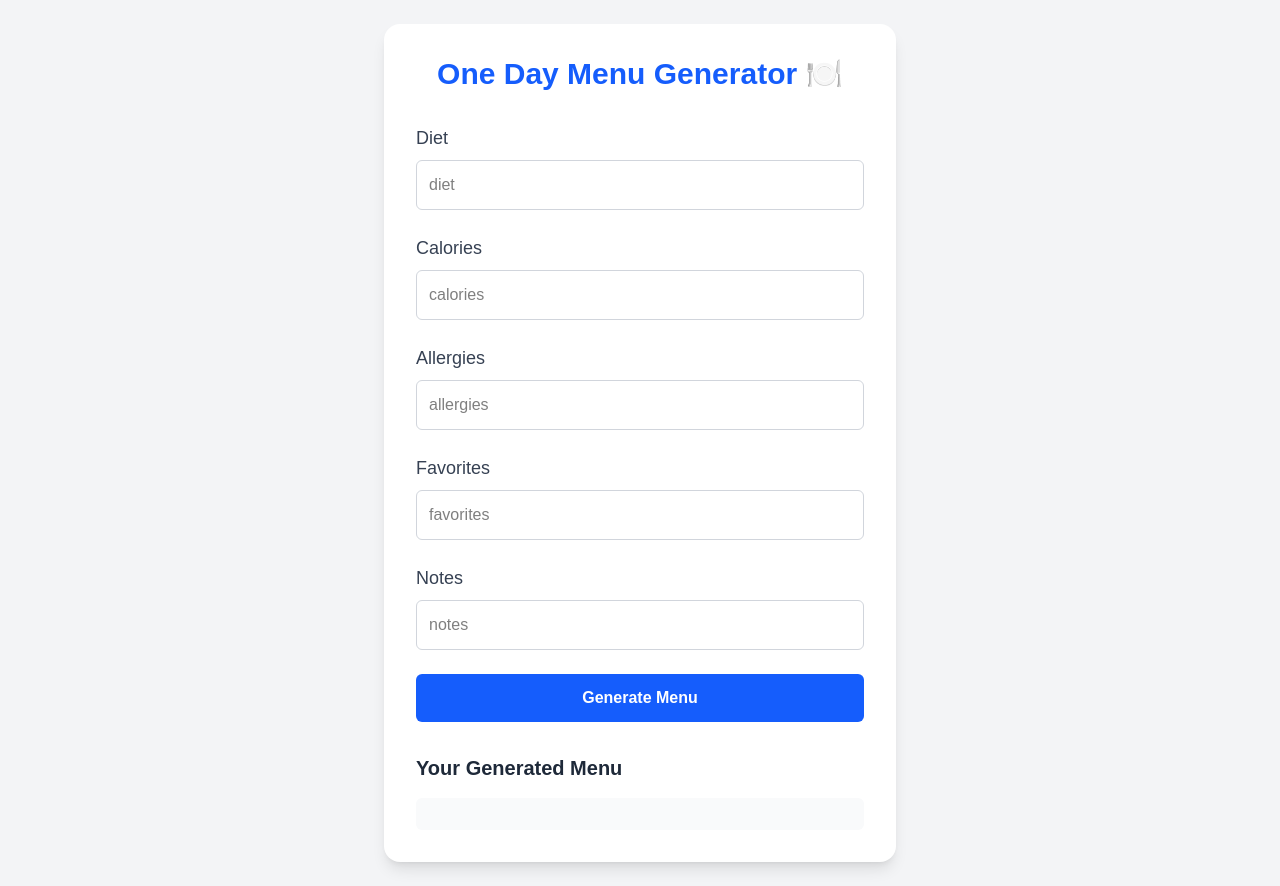
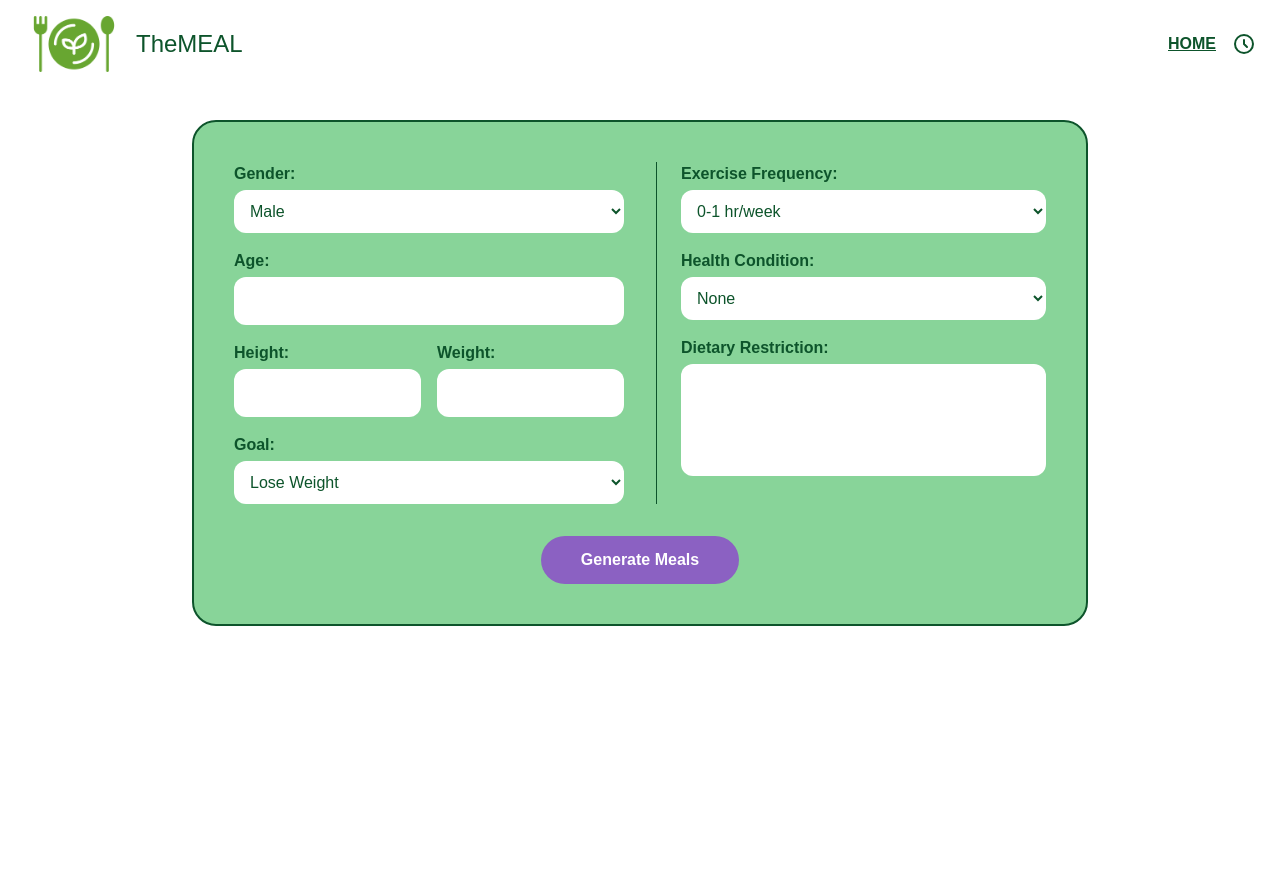
Before and after one commit to TramTonne/theMeal, a Next.js app: page /generate in a window 1280 px wide. After the commit the page ends 800 px from the top, so only its background shows below. Built offline with nearby package versions, Linux system fonts and the light colour scheme.

Commit message:
update front end

```diff
--- a/app/generate/page.js
+++ b/app/generate/page.js
@@ -1,69 +1,113 @@
 'use client';
-
+import { useRouter } from 'next/navigation';
 import Link from 'next/link';
-
-<Link href="/generate" className="text-blue-500 underline">
-  Go to Generate Page
-</Link>
-
-import { useState } from 'react';
+import Image from 'next/image';
 
 export default function GeneratePage() {
-  const [form, setForm] = useState({
-    diet: '', calories: '', allergies: '', favorites: '', notes: ''
-  });
-  const [menu, setMenu] = useState('');
-  const [loading, setLoading] = useState(false);
+  const router = useRouter();
+  return (
+      <main className="min-h-screen bg-white px-6 py-4 flex flex-col">
+      {/* Top Bar */}
+      <div className="flex justify-between items-center mb-12">
+        <div className="flex items-center gap-3">
+          <Image src="/images/logo.png" alt="TheMEAL logo" width={100} height={100} />
+          <h1 className="text-2xl font-lexend text-green-900">TheMEAL</h1>
+        </div>
+        <div className="flex items-center gap-4">
+          <Link href="/">
+            <span className="text-green-900 font-semibold underline cursor-pointer">HOME</span>
+          </Link>
+          <svg className="w-6 h-6 text-green-900" fill="none" stroke="currentColor" strokeWidth={2} viewBox="0 0 24 24">
+            <path strokeLinecap="round" strokeLinejoin="round" d="M12 8v4l3 3m6-3a9 9 0 11-18 0 9 9 0 0118 0z" />
+          </svg>
+        </div>
+      </div>
+      {/* Form Box */}
+        {/* <div
+            className="rounded-3xl border-2 border-green-900 p-8 md:p-10 flex flex-col items-center w-full max-w-7xl mx-auto"
+            style={{ backgroundColor: '#88d499' }}
+        > */}
 
-  const handleChange = (e) => setForm({ ...form, [e.target.name]: e.target.value });
 
-  const handleSubmit = async (e) => {
-    e.preventDefault();
-    setLoading(true);
-    const res = await fetch('/api/generate', {
-      method: 'POST',
-      headers: { 'Content-Type': 'application/json' },
-      body: JSON.stringify(form)
-    });
-    const data = await res.json();
-    setMenu(data.menu);
-    setLoading(false);
-  };
+        <div className="bg-[#88d499] rounded-3xl border-2 border-green-900 p-8 md:p-10 w-full max-w-4xl mx-auto">
+  <form className="grid md:grid-cols-2 gap-8 text-green-900">
+    {/* LEFT COLUMN */}
+    <div className="flex flex-col gap-4">
+      <div>
+        <label className="font-semibold">Gender:</label>
+        <select className="w-full rounded-xl p-3 mt-1 bg-white">
+          <option>Male</option>
+          <option>Female</option>
+          <option>Other</option>
+        </select>
+      </div>
 
-  return (
-    <main className="flex flex-col items-center justify-center min-h-screen bg-gray-100 py-6">
-      <div className="bg-white rounded-2xl shadow-lg p-8 w-full max-w-lg">
-        <h1 className="text-3xl font-bold mb-8 text-center text-blue-600">One Day Menu Generator 🍽️</h1>
+      <div>
+        <label className="font-semibold">Age:</label>
+        <input type="number" className="w-full rounded-xl p-3 mt-1 bg-white" />
+      </div>
 
-        <form onSubmit={handleSubmit} className="flex flex-col gap-6">
-          {['diet', 'calories', 'allergies', 'favorites', 'notes'].map((key) => (
-            <div key={key} className="flex flex-col">
-              <label htmlFor={key} className="text-lg font-medium text-gray-700">{key.charAt(0).toUpperCase() + key.slice(1)}</label>
-              <input
-                id={key}
-                name={key}
-                placeholder={key}
-                value={form[key]}
-                onChange={handleChange}
-                className="mt-2 p-3 border border-gray-300 rounded-md focus:outline-none focus:ring-2 focus:ring-blue-400"
-                style={{ color: 'black' }}
-              />
+      <div className="flex gap-4">
+        <div className="w-1/2">
+          <label className="font-semibold">Height:</label>
+          <input type="text" className="w-full rounded-xl p-3 mt-1 bg-white" />
         </div>
-          ))}
+        <div className="w-1/2">
+          <label className="font-semibold">Weight:</label>
+          <input type="text" className="w-full rounded-xl p-3 mt-1 bg-white" />
+        </div>
+      </div>
 
-          <button
-            type="submit"
-            className="bg-blue-600 hover:bg-blue-700 text-white font-semibold py-3 rounded-md transition-colors"
-          >
-            {loading ? 'Generating...' : 'Generate Menu'}
-          </button>
+      <div>
+        <label className="font-semibold">Goal:</label>
+        <select className="w-full rounded-xl p-3 mt-1 bg-white">
+          <option>Lose Weight</option>
+          <option>Maintain Weight</option>
+          <option>Gain Weight</option>
+        </select>
+      </div>
+
+    </div>
+
+    {/* RIGHT COLUMN */}
+    <div className="flex flex-col gap-4 border-l border-green-900 pl-6">
+      <div>
+        <label className="font-semibold">Exercise Frequency:</label>
+        <select className="w-full rounded-xl p-3 mt-1 bg-white">
+          <option>0-1 hr/week</option>
+          <option>1-3 hrs/week</option>
+          <option>3-6 hrs/week</option>
+          <option>6-10 hrs/week</option>
+          <option>10+ hrs/week</option>
+        </select>
+      </div>
+
+      <div>
+        <label className="font-semibold">Health Condition:</label>
+        <select className="w-full rounded-xl p-3 mt-1 bg-white">
+          <option>None</option>
+          <option>Diabetes</option>
+          <option>High Blood Pressure</option>
+        </select>
+      </div>
+
+      <div>
+        <label className="font-semibold">Dietary Restriction:</label>
+        <textarea className="w-full rounded-xl p-3 mt-1 h-28 resize-none bg-white" />
+      </div>
+    </div>
   </form>
 
-        <div className="mt-8">
-          <h2 className="text-xl font-semibold text-gray-800 mb-4">Your Generated Menu</h2>
-          <pre className="bg-gray-50 rounded-md p-4 whitespace-pre-wrap text-gray-800">{menu}</pre>
+  {/* Submit Button */}
+  <div className="flex justify-center mt-8">
+    <button
+      onClick={() => router.push('/option')}
+      className="px-10 py-3 bg-[#8b61c2] text-white rounded-full hover:bg-purple-700 font-semibold">
+      Generate Meals
+    </button>
   </div>
 </div>
+
     </main>
   );
 }
--- a/app/main/page.js
+++ b/app/main/page.js
@@ -1,86 +1,68 @@
 'use client';
 
-import Image from 'next/image';
+import Link from 'next/link';
+
+<Link href="/generate" className="text-blue-500 underline">
+  Go to Generate Page
+</Link>
+
+import { useState } from 'react';
 
 export default function GeneratePage() {
+  const [form, setForm] = useState({
+    diet: '', calories: '', allergies: '', favorites: '', notes: ''
+  });
+  const [menu, setMenu] = useState('');
+  const [loading, setLoading] = useState(false);
+
+  const handleChange = (e) => setForm({ ...form, [e.target.name]: e.target.value });
+
+  const handleSubmit = async (e) => {
+    e.preventDefault();
+    setLoading(true);
+    const res = await fetch('/api/generate', {
+      method: 'POST',
+      headers: { 'Content-Type': 'application/json' },
+      body: JSON.stringify(form)
+    });
+    const data = await res.json();
+    setMenu(data.menu);
+    setLoading(false);
+  };
+
   return (
-      <main className="min-h-screen bg-white px-6 py-4 flex flex-col">
-      {/* Top Bar */}
-      <div className="flex justify-between items-center mb-12">
-        <div className="flex items-center gap-3">
-          <Image src="/images/logo.png" alt="TheMEAL logo" width={100} height={100} />
-          <h1 className="text-2xl font-lexend text-green-900">TheMEAL</h1>
-        </div>
-        <div>
-          <svg className="w-6 h-6 text-gray-600" fill="none" stroke="currentColor" strokeWidth={2} viewBox="0 0 24 24">
-            <path strokeLinecap="round" strokeLinejoin="round" d="M12 8v4l3 3m6-3a9 9 0 11-18 0 9 9 0 0118 0z" />
-          </svg>
-        </div>
-      </div>
-      {/* Form Box */}
-        <div
-            className="rounded-3xl border-2 border-green-900 p-8 md:p-10 flex flex-col items-center w-full max-w-7xl mx-auto"
-            style={{ backgroundColor: '#88d499' }}
-        >
+    <main className="flex flex-col items-center justify-center min-h-screen bg-gray-100 py-6">
+      <div className="bg-white rounded-2xl shadow-lg p-8 w-full max-w-lg">
+        <h1 className="text-3xl font-bold mb-8 text-center text-blue-600">One Day Menu Generator 🍽️</h1>
 
-        <form className="w-full grid md:grid-cols-2 gap-x-8 gap-y-6 text-green-900">
-          {/* Left Side */}
-          <div>
-            <label>Gender:</label>
-            <select className="w-full rounded-md p-2 mt-1">
-              <option>Male</option>
-              <option>Female</option>
-              <option>Other</option>
-            </select>
+        <form onSubmit={handleSubmit} className="flex flex-col gap-6">
+          {['diet', 'calories', 'allergies', 'favorites', 'notes'].map((key) => (
+            <div key={key} className="flex flex-col">
+              <label htmlFor={key} className="text-lg font-medium text-gray-700">{key.charAt(0).toUpperCase() + key.slice(1)}</label>
+              <input
+                id={key}
+                name={key}
+                placeholder={key}
+                value={form[key]}
+                onChange={handleChange}
+                className="mt-2 p-3 border border-gray-300 rounded-md focus:outline-none focus:ring-2 focus:ring-blue-400"
+                style={{ color: 'black' }}
+              />
+            </div>
+          ))}
 
-            <label className="block mt-4">Age:</label>
-            <input type="number" className="w-full rounded-md p-2 mt-1" />
-
-            <label className="block mt-4">Height:</label>
-            <input type="text" className="w-full rounded-md p-2 mt-1" />
-
-            <label className="block mt-4">Weight:</label>
-            <input type="text" className="w-full rounded-md p-2 mt-1" />
-
-            <label className="block mt-4">Goal:</label>
-            <select className="w-full rounded-md p-2 mt-1">
-              <option>Lose Weight</option>
-              <option>Maintain</option>
-              <option>Gain Muscle</option>
-            </select>
-
-            <label className="block mt-4">Goal:</label>
-            <select className="w-full rounded-md p-2 mt-1">
-              <option>Short Term</option>
-              <option>Long Term</option>
-            </select>
-          </div>
-
-          {/* Right Side */}
-          <div>
-            <label>Type of Meal:</label>
-            <select className="w-full rounded-md p-2 mt-1">
-              <option>Breakfast</option>
-              <option>Lunch</option>
-              <option>Dinner</option>
-            </select>
-
-            <label className="block mt-4">Health Condition:</label>
-            <select className="w-full rounded-md p-2 mt-1">
-              <option>None</option>
-              <option>Diabetes</option>
-              <option>High Blood Pressure</option>
-            </select>
-
-            <label className="block mt-4">Dietary Restriction:</label>
-            <textarea className="w-full rounded-md p-2 mt-1 h-24" />
-          </div>
+          <button
+            type="submit"
+            className="bg-blue-600 hover:bg-blue-700 text-white font-semibold py-3 rounded-md transition-colors"
+          >
+            {loading ? 'Generating...' : 'Generate Menu'}
+          </button>
         </form>
 
-        {/* Button */}
-        <button className="mt-8 px-10 py-3 bg-[#8b61c2] text-white rounded-full hover:bg-purple-700 font-semibold">
-          Generate Meals
-        </button>
+        <div className="mt-8">
+          <h2 className="text-xl font-semibold text-gray-800 mb-4">Your Generated Menu</h2>
+          <pre className="bg-gray-50 rounded-md p-4 whitespace-pre-wrap text-gray-800">{menu}</pre>
+        </div>
       </div>
     </main>
   );
--- /dev/null
+++ b/app/option/page.js
@@ -0,0 +1,89 @@
+'use client';
+
+import Image from 'next/image';
+import Link from 'next/link';
+import { useState } from 'react';
+
+export default function OptionPage() {
+    const [meals, setMeals] = useState({
+        breakfast: 'Loading...',
+        lunch: 'Loading...',
+        dinner: 'Loading...',
+      });
+
+      const [loading, setLoading] = useState({
+        breakfast: false,
+        lunch: false,
+        dinner: false,
+      });
+
+      const generateMeal = async (mealType) => {
+        setLoading((prev) => ({ ...prev, [mealType]: true }));
+
+        try {
+          const res = await fetch('/api/generate', {
+            method: 'POST',
+            headers: { 'Content-Type': 'application/json' },
+            body: JSON.stringify({ type: mealType }), // or pass additional context if needed
+          });
+
+          const data = await res.json();
+
+          setMeals((prev) => ({
+            ...prev,
+            [mealType]: data.menu || 'No response',
+          }));
+        } catch (error) {
+          setMeals((prev) => ({
+            ...prev,
+            [mealType]: 'Error generating meal',
+          }));
+        } finally {
+          setLoading((prev) => ({ ...prev, [mealType]: false }));
+        }
+      };
+
+  return (
+    <main className="min-h-screen bg-white px-6 py-4 flex flex-col">
+    {/* Top Bar */}
+    <div className="flex justify-between items-center mb-12">
+    <div className="flex items-center gap-3">
+        <Image src="/images/logo.png" alt="TheMEAL logo" width={100} height={100} />
+        <h1 className="text-2xl font-lexend text-green-900">TheMEAL</h1>
+    </div>
+    <div className="flex items-center gap-4">
+          <Link href="/">
+            <span className="text-green-900 font-semibold underline cursor-pointer">HOME</span>
+          </Link>
+          <svg className="w-6 h-6 text-green-900" fill="none" stroke="currentColor" strokeWidth={2} viewBox="0 0 24 24">
+            <path strokeLinecap="round" strokeLinejoin="round" d="M12 8v4l3 3m6-3a9 9 0 11-18 0 9 9 0 0118 0z" />
+          </svg>
+        </div>
+    </div>
+
+      {/* Meals Grid */}
+      <div className="grid grid-cols-1 md:grid-cols-3 gap-6">
+        {['breakfast', 'lunch', 'dinner'].map((type) => (
+          <div key={type} className="bg-[#88d499] rounded-3xl p-6 flex flex-col items-center">
+            <h2 className="text-xl font-semibold text-green-900 mb-4 capitalize">{type}:</h2>
+
+            <div className="bg-white rounded-xl p-4 w-full text-center mb-4 shadow min-h-[80px] flex items-center justify-center">
+              {loading[type] ? 'Generating...' : meals[type]}
+            </div>
+
+            <h3 className="text-lg font-semibold text-green-900 mb-2">Nutrients:</h3>
+            <div className="bg-white rounded-xl p-4 w-full h-24 shadow"></div>
+
+            <button
+              onClick={() => generateMeal(type)}
+              disabled={loading[type]}
+              className="mt-6 bg-[#8b61c2] text-white px-6 py-2 rounded-full shadow hover:bg-purple-700 disabled:opacity-50"
+            >
+              {loading[type] ? 'Loading...' : 'Re-generate Meal'}
+            </button>
+          </div>
+        ))}
+      </div>
+    </main>
+  );
+}
--- a/package.json
+++ b/package.json
@@ -9,9 +9,9 @@
     "lint": "next lint"
   },
   "dependencies": {
-    "react": "^19.0.0",
-    "react-dom": "^19.0.0",
-    "next": "15.3.0"
+    "next": "^15.3.0",
+    "react": "^19.1.0",
+    "react-dom": "^19.1.0"
   },
   "devDependencies": {
     "@tailwindcss/postcss": "^4",
```
Also changed, not shown: 1 other file (tests, documents, lock files or other folders). Lines whose indentation alone changed are shown as unchanged.
